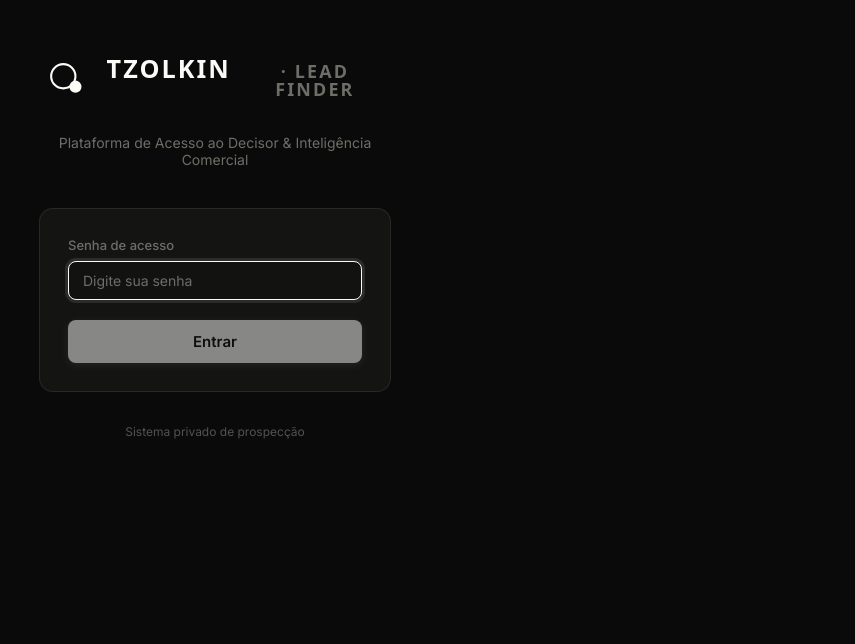
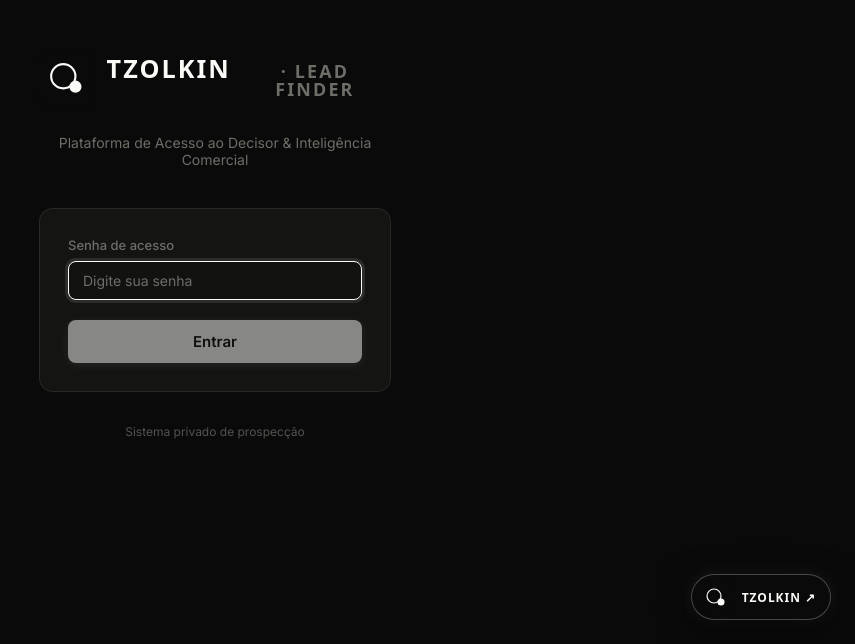
Before and after one commit to tzolkin-collab/Tzolkin_LeadFinder, a Next.js app in the folder apps/web/: page / in a window 1280 px wide. Shown: the part 156-800 px from the top of the page, without its empty margins (425-1280 px from the left). Built offline with nearby package versions, Linux system fonts and the light colour scheme; no server answers.

Commit message:
feat(web): add floating Tzolkin logo widget in bottom-right corner linking to main site site-tzolkin.vercel.app

```diff
--- a/apps/web/src/app/layout.js
+++ b/apps/web/src/app/layout.js
@@ -1,4 +1,5 @@
 import './globals.css';
+import { TzolkinFloatingWidget } from '../components/brand/TzolkinLogo.js';
 
 export const metadata = {
   title: 'Lead Finder — Prospecção de Clientes',
@@ -17,6 +18,7 @@ export default function RootLayout({ children }) {
       </head>
       <body>
         {children}
+        <TzolkinFloatingWidget />
       </body>
     </html>
   );
--- a/apps/web/src/components/brand/TzolkinLogo.js
+++ b/apps/web/src/components/brand/TzolkinLogo.js
@@ -1,7 +1,7 @@
 'use client';
 
 /**
- * Official Tzolkin Brand System Logo & Loader Component for Lead Finder
+ * Official Tzolkin Brand System Logo, Loader & Floating Widget for Lead Finder
  *
  * Rules & Geometry (Grade 64):
  * - Tile: 64x64, rx=14, fill=#0A0A0A
@@ -104,3 +104,56 @@ export function TzolkinLoader() {
     </div>
   );
 }
+
+export function TzolkinFloatingWidget() {
+  return (
+    <a
+      href="https://site-tzolkin.vercel.app/"
+      target="_blank"
+      rel="noopener noreferrer"
+      title="TZOLKIN — Software de alto padrão"
+      style={{
+        position: 'fixed',
+        bottom: 24,
+        right: 24,
+        zIndex: 9999,
+        display: 'flex',
+        alignItems: 'center',
+        gap: 10,
+        padding: '6px 14px 6px 8px',
+        borderRadius: 100,
+        background: '#0A0A0A',
+        border: '1px solid rgba(250, 250, 247, 0.25)',
+        boxShadow: '0 8px 32px rgba(0, 0, 0, 0.6), 0 0 16px rgba(250, 250, 247, 0.08)',
+        color: '#FAFAF7',
+        textDecoration: 'none',
+        transition: 'all 250ms cubic-bezier(0.4, 0, 0.2, 1)',
+        backdropFilter: 'blur(12px)',
+      }}
+      onMouseEnter={(e) => {
+        e.currentTarget.style.transform = 'translateY(-3px) scale(1.03)';
+        e.currentTarget.style.borderColor = 'rgba(250, 250, 247, 0.6)';
+        e.currentTarget.style.boxShadow = '0 12px 36px rgba(0, 0, 0, 0.7), 0 0 24px rgba(250, 250, 247, 0.2)';
+      }}
+      onMouseLeave={(e) => {
+        e.currentTarget.style.transform = 'translateY(0) scale(1)';
+        e.currentTarget.style.borderColor = 'rgba(250, 250, 247, 0.25)';
+        e.currentTarget.style.boxShadow = '0 8px 32px rgba(0, 0, 0, 0.6), 0 0 16px rgba(250, 250, 247, 0.08)';
+      }}
+    >
+      <TzolkinTile size={32} />
+      <span
+        style={{
+          fontFamily: '"Archivo", "Montserrat", "Geist", system-ui, sans-serif',
+          fontSize: 12,
+          fontWeight: 700,
+          letterSpacing: '0.08em',
+          textTransform: 'uppercase',
+          color: '#FAFAF7',
+        }}
+      >
+        TZOLKIN ↗
+      </span>
+    </a>
+  );
+}
```
